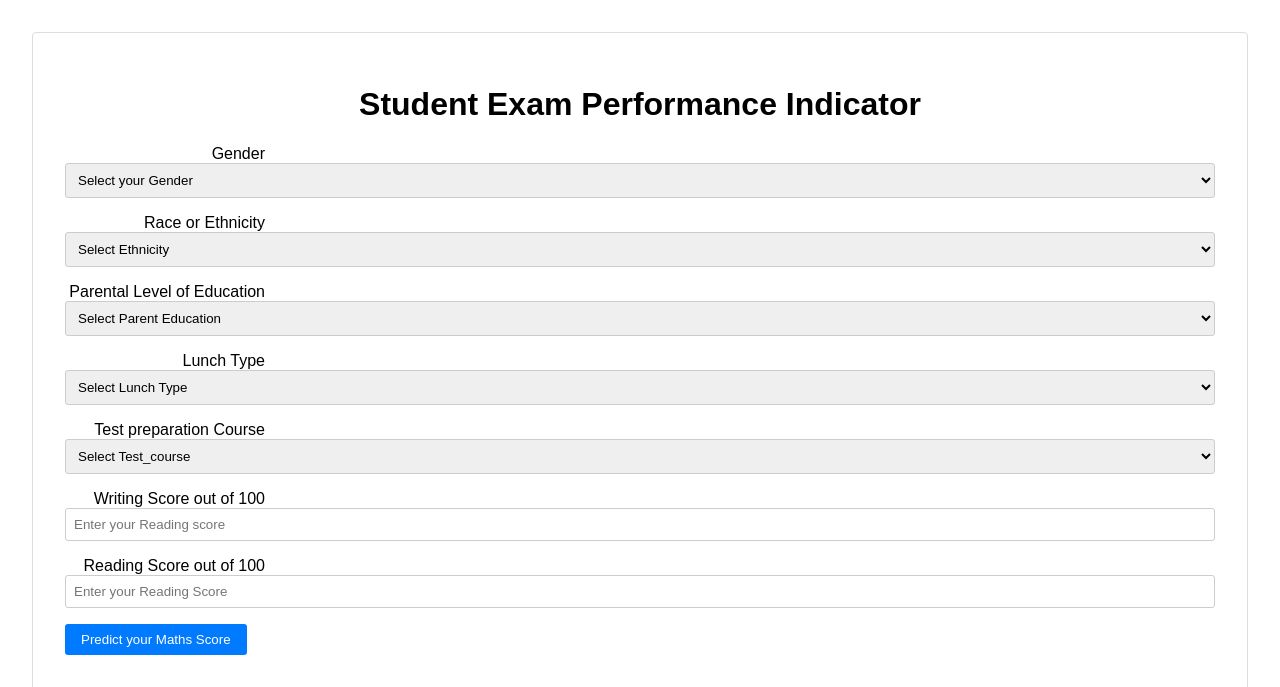
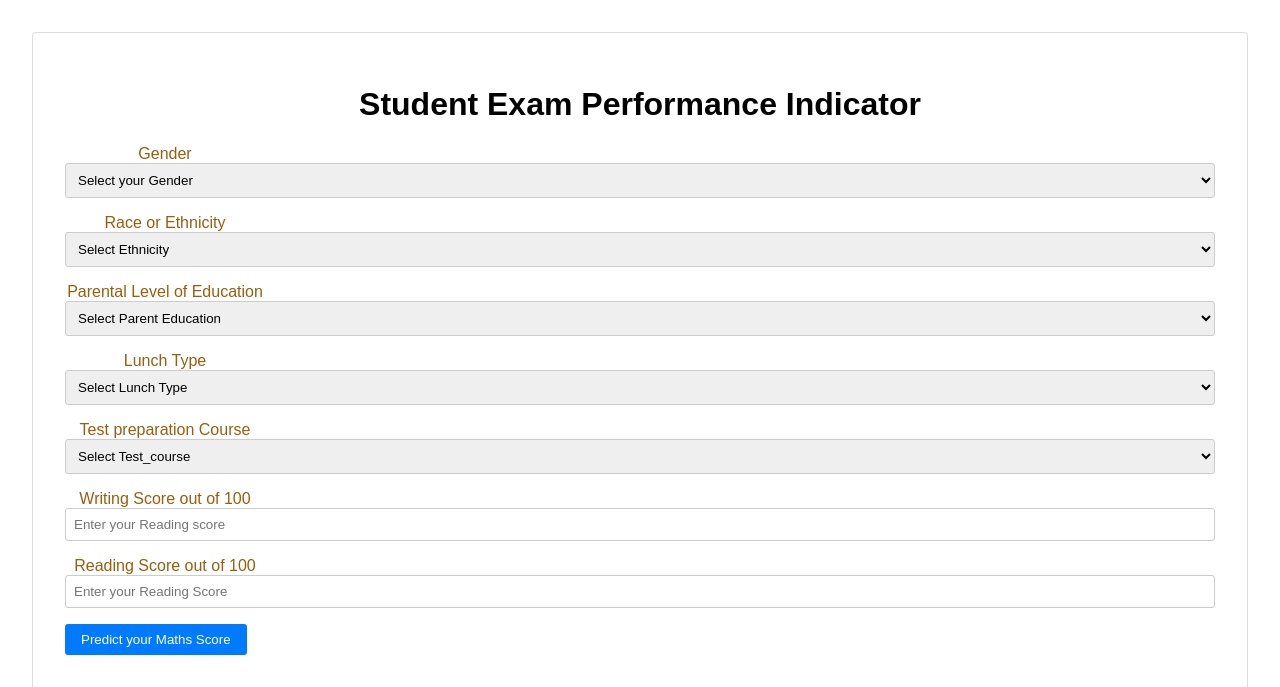
Before and after one commit to SomdeepSardar/MLPipelineDemo, a Flask app: page /predictdata in a window 1280 px wide. Shown: the top 687 px of the page. Run offline with Flask 3, Linux system fonts and the light colour scheme.

Commit message:
css updated

```diff
--- a/templates/home.html
+++ b/templates/home.html
@@ -49,6 +49,10 @@
       text-align: center;
       margin-top: 2rem;
       color: rgb(78, 19, 110);
+    }
+    .form-label{
+        text-align: center;
+        color: rgb(155, 93, 13);
     }
   </style>
 
```
